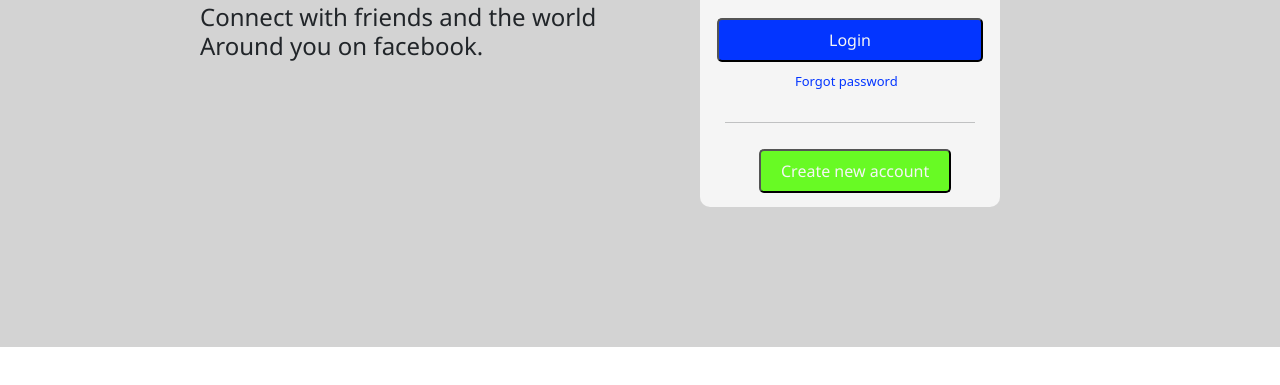
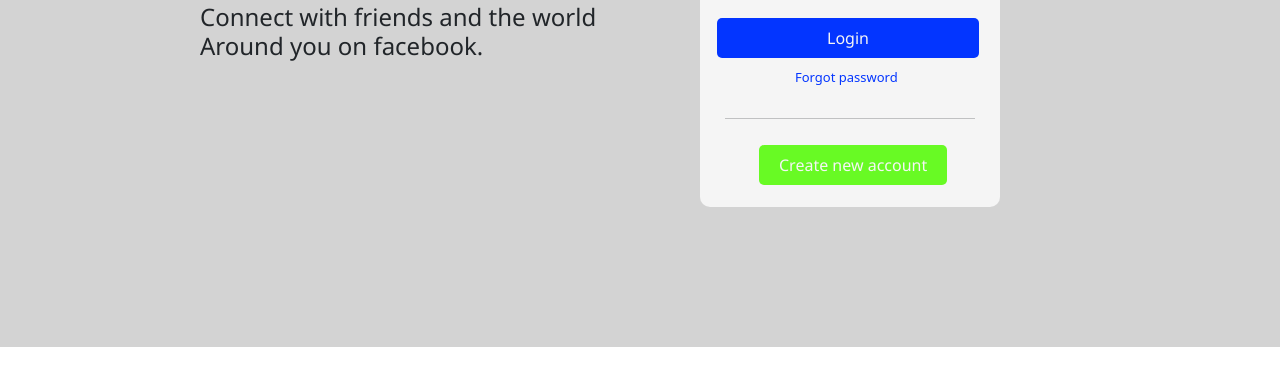
Before and after one commit to Rohankhan999/Facebook-Login-Page-Clone, a plain HTML site: page index.html in a window 1280 px wide. Shown: the part 353-738 px from the top of the page. Drawn offline with nearby package versions, Linux system fonts and the light colour scheme.

Commit message:
Update index.html

```diff
--- a/index.html
+++ b/index.html
@@ -21,10 +21,10 @@
     <div class="maincontent"><h1> <b>facebook</b><h4>Connect with friends and the world <br>Around you on facebook.</h4></h1>  </div>
         <div class="login"> <form action=""> <input type="text" placeholder="Email or phone number" size="30px"  style="margin-left: 15px; margin-top:20px; padding-top:5px; padding-bottom: 5px; font-family:'Segoe UI', Tahoma, Geneva, Verdana, sans-serif;" >
         <input type="text" placeholder="Password" size="30px"  style="margin-left: 15px; margin-top:20px; padding-top:5px; padding-bottom: 5px; font-family: 'Segoe UI', Tahoma, Geneva, Verdana, sans-serif;" >
-        <input type="button" placeholder="login"  value="Login"  style="margin-left: 17px; margin-top:25px; padding-top:8px; padding-bottom:8px; padding-left:110px; padding-right: 110px; font-family: 'Segoe UI', Tahoma, Geneva, Verdana, sans-serif; background-color:rgb(3, 53, 255); color:whitesmoke; border-radius: 5px; " >
+        <input type="button" placeholder="login"  value="Login"  style="margin-left: 17px; border: none; margin-top:25px; padding-top:8px; padding-bottom:8px; padding-left:110px; padding-right: 110px; font-family: 'Segoe UI', Tahoma, Geneva, Verdana, sans-serif; background-color:rgb(3, 53, 255); color:whitesmoke; border-radius: 5px; " >
     <p style="color:rgb(3, 53, 255); margin-top: 10px; font-size: 13px; margin-left: 95px;">Forgot password</p>
     <hr style="margin-top: 30px; width: 250px; margin-left:25px;">
-    <input type="button" placeholder="Create new account"  value="Create new account"  style="margin-left: 59px; margin-top:10px; padding-top:8px; padding-bottom:8px; padding-left:20px; padding-right: 20px; font-family: 'Segoe UI', Tahoma, Geneva, Verdana, sans-serif; background-color:rgb(104, 250, 36); color:whitesmoke; border-radius: 5px" >
+    <input type="button" placeholder="Create new account"  value="Create new account"  style="margin-left: 59px; border:none; margin-top:10px; padding-top:8px; padding-bottom:8px; padding-left:20px; padding-right: 20px; font-family: 'Segoe UI', Tahoma, Geneva, Verdana, sans-serif; background-color:rgb(104, 250, 36); color:whitesmoke; border-radius: 5px" >
 
 
 </form></div>
```
